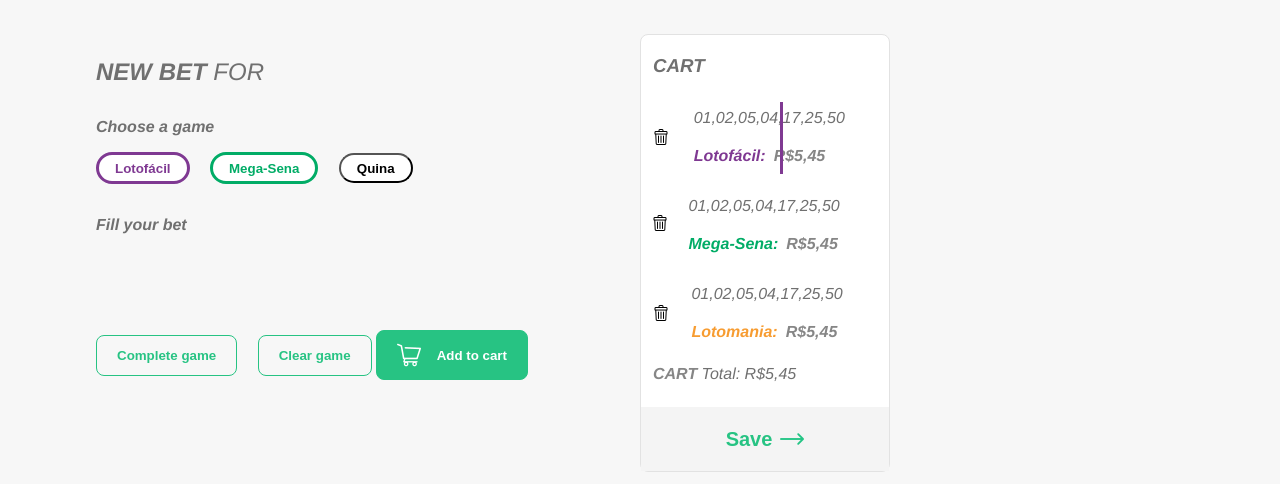
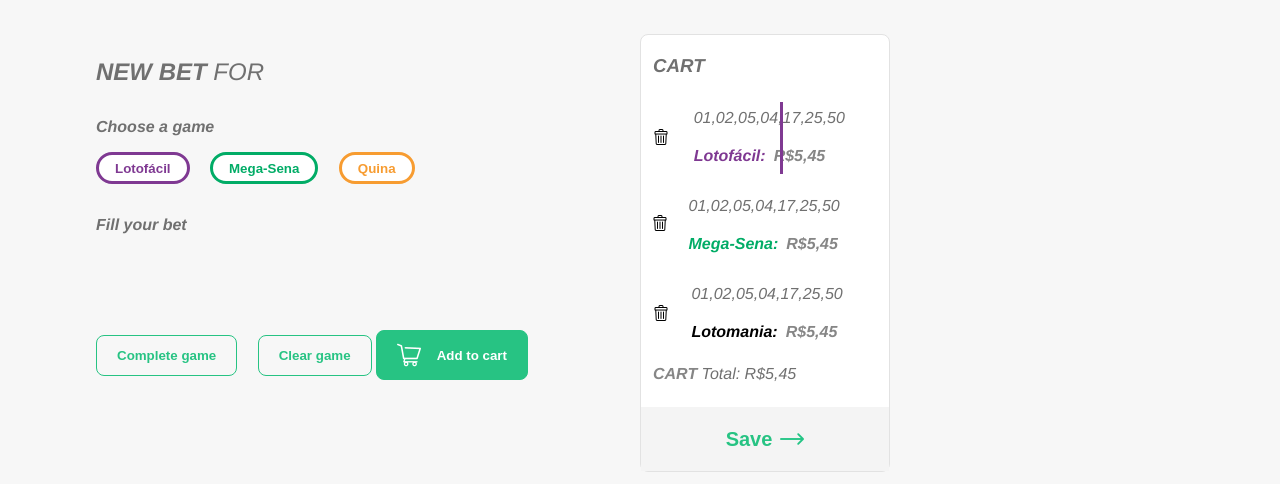
Before and after one commit to martinsgabriel1956/prova_jsninja, a plain HTML site: page index.html in a window 1280 px wide. Shown: the part 68-552 px from the top of the page. Drawn offline with Linux system fonts and the light colour scheme.

Commit message:
fix: change lotomania style for quina style

```diff
--- a/assets/styles/game.css
+++ b/assets/styles/game.css
@@ -113,9 +113,9 @@ main {
   color: var(--mega-color);
   border: 3px solid var(--mega-color);
 }
-#game > .choose-game > #mania {
-  color: var(--mania-color);
-  border: 3px solid var(--mania-color);
+#game > .choose-game > #quina {
+  color: var(--quina-color);
+  border: 3px solid var(--quina-color);
 }
 
 #game .description-game > p {
--- a/assets/styles/main.css
+++ b/assets/styles/main.css
@@ -13,7 +13,7 @@
 
   --loto-color: #7F3992;
   --mega-color: #01AC66;
-  --mania-color: #F79C31;
+  --quina-color: #F79C31;
 }
 
 * {
```
